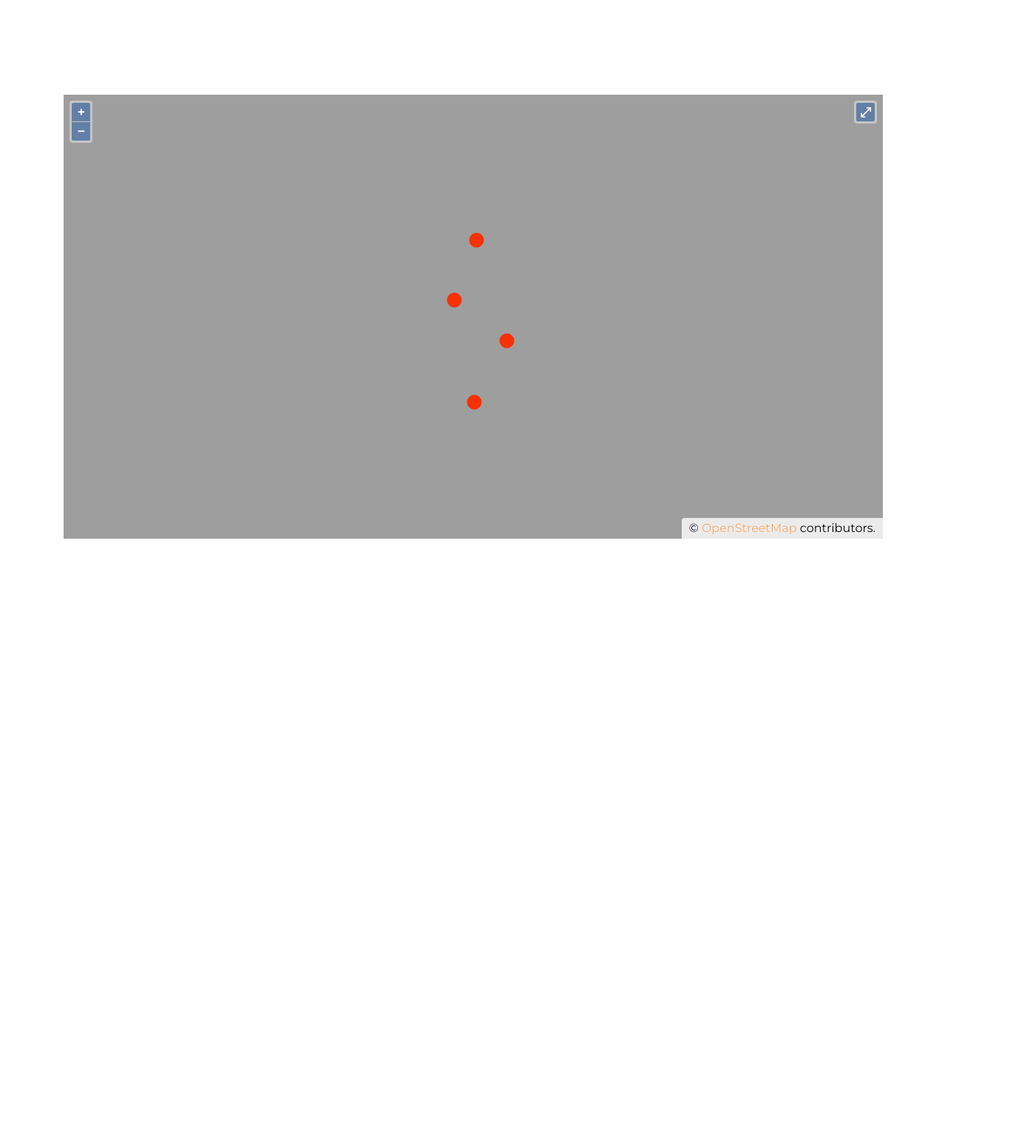
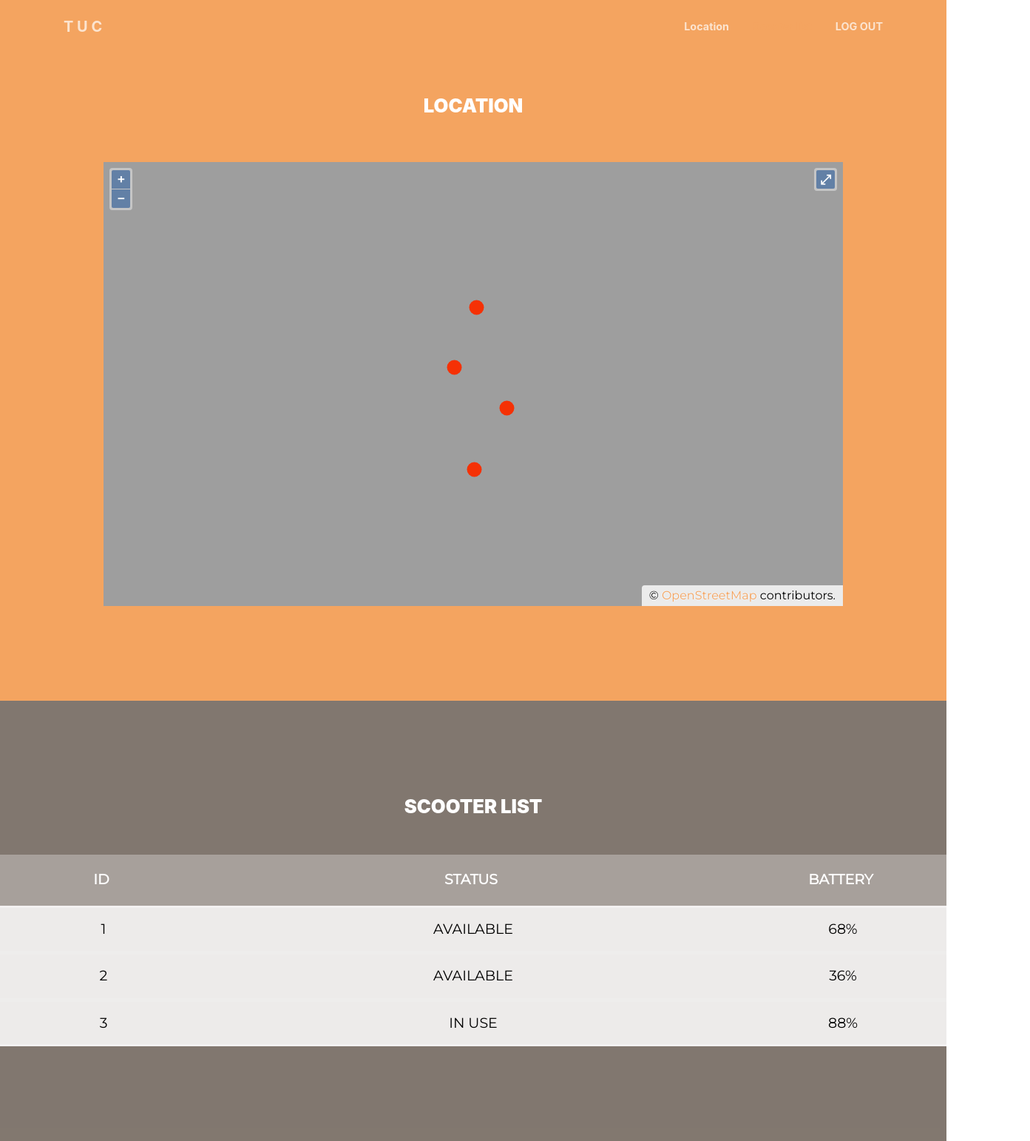
Before and after one commit to Grupo-3-PEI/website, a website with bundled scripts: page user3.html in a window 1280 px wide. Shown: the whole page at 74% size, 1393 px wide, since content can reach past the window. Before the commit the page ends 925 px from the top, so only its background shows below. Built offline with nearby package versions, Linux system fonts and the light colour scheme.

```diff
--- a/index.html
+++ b/index.html
@@ -36,6 +36,9 @@
       </button>
       <div class="collapse navbar-collapse" id="navbarResponsive">
         <ul class="navbar-nav ml-auto my-2 my-lg-0">
+          <li class="nav-item">
+            <a class="nav-link js-scroll-trigger">Trotinetes Universitárias Conectadas</a>
+          </li>
         </ul>
       </div>
     </div>
@@ -44,21 +47,18 @@
   <!-- Masthead -->
   <header class="masthead">
     <div class="wrapper fadeInDown">
-      <div id="formContent">
+      <div id="formContent" style="width: 500px; height: 400px;">
         <!-- Tabs Titles -->
         <button class="button1"><b>MANAGER</b></button>
         <button onclick="document.location = 'index1.html'" class="button2"><b>USER</b></button>
 
-        <!-- Login Form -->
-        <a href="menu.html">
-          <input type="submit" class="fadeIn fourth" value="Log In">
-        </a>
-
-        <!-- Remind Passowrd -->
-        <div id="formFooter">
-          <h6>Trotinetes Universitárias Conectadas</h6>
-        </div>
-
+        <!-- Login -->
+        <form action="menu.html">
+          <br><br>
+          <input type="text" id="email" placeholder="Email" size="25" style="padding: 1%; border: 1px solid #f4a460; box-shadow: 0 0 2px 0 #f4a460;"><br><br>
+          <input type="text" id="pass" placeholder="Password" size="25" style="padding: 1%; border: 1px solid #f4a460; box-shadow: 0 0 2px 0 #f4a460;"><br>
+          <input type="submit" href="#" id="login" class="fadeIn fourth" value="Log In" onclick= "return processUser('users.csv')">
+        </form>
       </div>
     </div>
   </header>
@@ -73,7 +73,7 @@
 
   <!-- Custom scripts for this template -->
   <script src="js/creative.min.js"></script>
-
+  <script src='./main.js'></script>
 </body>
 
 </html>
--- a/main.js
+++ b/main.js
@@ -248,6 +248,41 @@
     dataType:"text",
 }).done(loadUsers)
 
+
+
+// verificar se o utilizador tem permissao de acesso
+$(document).ready(function() {
+    $.ajax({
+        type: "GET",
+        url: "users.csv",
+        dataType: "text",
+        success: function(data) {
+            processUser(data);
+        }
+     });
+});
+
+function processUser(allText) {
+    //alert(allText);
+    var lines = allText.split("\\n");
+    //alert(lines);
+    var passou = 0;
+    var e = document.getElementById('email').value;
+    for(var i=1;i<lines.length;i++){
+        var email = lines[i].split(",");
+        if (email[2] == e){
+            passou = 1;
+            break;
+        }
+    }
+    if (passou == 0){
+        alert("O utilizador não tem permissão.");
+        return false;
+    } else {
+        return true;
+    }
+}
+
 // pesquisar users
 /*$(document).ready(function(){
     $("#search").keyup(function(){
--- a/user3.html
+++ b/user3.html
@@ -39,6 +39,12 @@
       <div class="collapse navbar-collapse" id="navbarResponsive">
         <ul class="navbar-nav ml-auto my-2 my-lg-0">
           <li class="nav-item">
+            <a class="nav-link js-scroll-trigger" href="#location">Location</a>
+          </li>
+          <li class="nav-item">
+            <a class="nav-link js-scroll-trigger" href="#scooterList">Scooter list</a>
+          </li>
+          <li class="nav-item">
             <a class="nav-link js-scroll-trigger" href="index.html">LOG OUT</a>
           </li>
         </ul>
@@ -46,12 +52,44 @@
     </div>
   </nav>
 
+  <!-- Scooter Location Section -->
+  <section class="page-section bg-primary" id="location">
+    <div class="container">
+      <div class="row justify-content-center">
+        <div class="col-lg-15 text-center">
+          <h2 class="text-black mt-0" style="font-size:2vw; color:#ffffff"><b>LOCATION</b></h2>
+          <div id='js-map' class='mapMenu' style="width:1000px; height:600px;"></div>
+        </div>
+      </div>
+    </div>
+  </section>
 
-  <!-- Overwiew Section -->
-  <section class="page-section masthead" style="height: 925px;" id="Overwiew">
+  <!-- Scooter List Section -->
+  <section class="page-section bg-dark" id="scooterList">
     <div class="container">
-      <div id='js-map' class='map' style="width:100%; height:600px;"></div>
-
+      <div class="row justify-content-center">
+        <div class="col-lg-15 text-center">
+          <h2 class="text-black mt-0" style="font-size:2vw; color:#ffffff"><b>SCOOTER LIST</b></h2>
+          <div class="tableheader">
+            <table cellpadding="0" cellspacing="0" border="0">
+              <thead>
+                <tr>
+                  <th><b>ID</b></th>
+                  <th><b>Status</b></th>
+                  <th><b>Battery</b></th>
+                </tr>
+              </thead>
+            </table>
+          </div>
+          <div class="tablecontent">
+            <table id ="trot" cellpadding="0" cellspacing="0" border="0">
+              <tbody>
+                <!--Javascript-->
+              </tbody>
+            </table>
+          </div>
+        </div>
+      </div>
     </div>
   </section>
 
```
Also changed, not shown: index1.html (+10 -10 lines), menu.html (+5 -8 lines).
